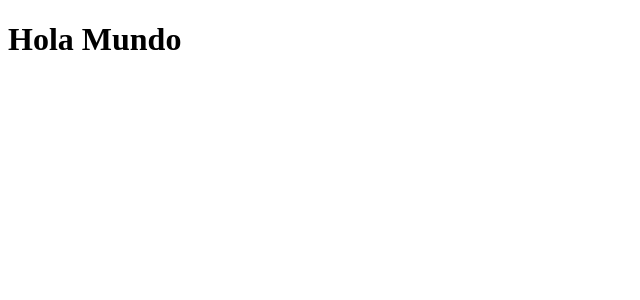
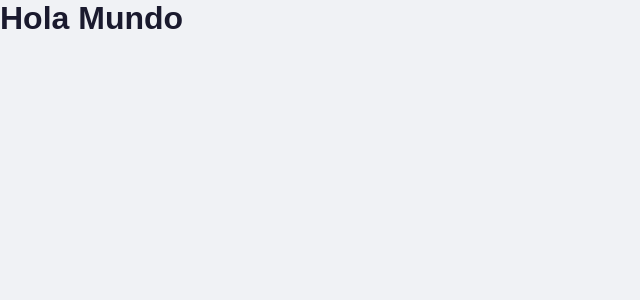
Before and after one commit to Mate-PF/FernandezM_Challenge_ForIT_2026, a React app in the folder frontend/: page / in a window 1280 px wide. Shown: the top 300 px of the page, without its empty margins (0-640 px from the left). Built offline with nearby package versions, Linux system fonts and the light colour scheme; the HTML template or start-up script is replaced by a standard one.

Commit message:
Agregar estilos globales y reset CSS

```diff
--- a/frontend/src/index.css
+++ b/frontend/src/index.css
@@ -1,111 +1,36 @@
-:root {
-  --text: #6b6375;
-  --text-h: #08060d;
-  --bg: #fff;
-  --border: #e5e4e7;
-  --code-bg: #f4f3ec;
-  --accent: #aa3bff;
-  --accent-bg: rgba(170, 59, 255, 0.1);
-  --accent-border: rgba(170, 59, 255, 0.5);
-  --social-bg: rgba(244, 243, 236, 0.5);
-  --shadow:
-    rgba(0, 0, 0, 0.1) 0 10px 15px -3px, rgba(0, 0, 0, 0.05) 0 4px 6px -2px;
-
-  --sans: system-ui, 'Segoe UI', Roboto, sans-serif;
-  --heading: system-ui, 'Segoe UI', Roboto, sans-serif;
-  --mono: ui-monospace, Consolas, monospace;
-
-  font: 18px/145% var(--sans);
-  letter-spacing: 0.18px;
-  color-scheme: light dark;
-  color: var(--text);
-  background: var(--bg);
-  font-synthesis: none;
-  text-rendering: optimizeLegibility;
-  -webkit-font-smoothing: antialiased;
-  -moz-osx-font-smoothing: grayscale;
-
-  @media (max-width: 1024px) {
-    font-size: 16px;
-  }
-}
-
-@media (prefers-color-scheme: dark) {
-  :root {
-    --text: #9ca3af;
-    --text-h: #f3f4f6;
-    --bg: #16171d;
-    --border: #2e303a;
-    --code-bg: #1f2028;
-    --accent: #c084fc;
-    --accent-bg: rgba(192, 132, 252, 0.15);
-    --accent-border: rgba(192, 132, 252, 0.5);
-    --social-bg: rgba(47, 48, 58, 0.5);
-    --shadow:
-      rgba(0, 0, 0, 0.4) 0 10px 15px -3px, rgba(0, 0, 0, 0.25) 0 4px 6px -2px;
-  }
-
-  #social .button-icon {
-    filter: invert(1) brightness(2);
-  }
+* {
+  margin: 0;
+  padding: 0;
+  box-sizing: border-box;
 }
 
 body {
-  margin: 0;
+  font-family: Arial, sans-serif;
+  background-color: #f0f2f5;
+  color: #333;
 }
 
-#root {
-  width: 1126px;
-  max-width: 100%;
-  margin: 0 auto;
-  text-align: center;
-  border-inline: 1px solid var(--border);
-  min-height: 100svh;
-  display: flex;
-  flex-direction: column;
-  box-sizing: border-box;
-}
-
-h1,
-h2 {
-  font-family: var(--heading);
-  font-weight: 500;
-  color: var(--text-h);
+.container {
+  max-width: 800px;
+  margin: 40px auto;
+  padding: 0 20px;
 }
 
 h1 {
-  font-size: 56px;
-  letter-spacing: -1.68px;
-  margin: 32px 0;
-  @media (max-width: 1024px) {
-    font-size: 36px;
-    margin: 20px 0;
-  }
-}
-h2 {
-  font-size: 24px;
-  line-height: 118%;
-  letter-spacing: -0.24px;
-  margin: 0 0 8px;
-  @media (max-width: 1024px) {
-    font-size: 20px;
-  }
-}
-p {
-  margin: 0;
+  margin-bottom: 20px;
+  color: #1a1a2e;
 }
 
-code,
-.counter {
-  font-family: var(--mono);
-  display: inline-flex;
-  border-radius: 4px;
-  color: var(--text-h);
+button {
+  padding: 8px 16px;
+  border: none;
+  border-radius: 6px;
+  cursor: pointer;
+  background-color: #0f3460;
+  color: white;
+  font-size: 14px;
 }
 
-code {
-  font-size: 15px;
-  line-height: 135%;
-  padding: 4px 8px;
-  background: var(--code-bg);
+button:hover {
+  background-color: #16213e;
 }
--- a/frontend/src/main.jsx
+++ b/frontend/src/main.jsx
@@ -1,5 +1,6 @@
 import { StrictMode } from 'react'
 import { createRoot } from 'react-dom/client'
+import './index.css'
 import App from './App.jsx'
 
 createRoot(document.getElementById('root')).render(
```
